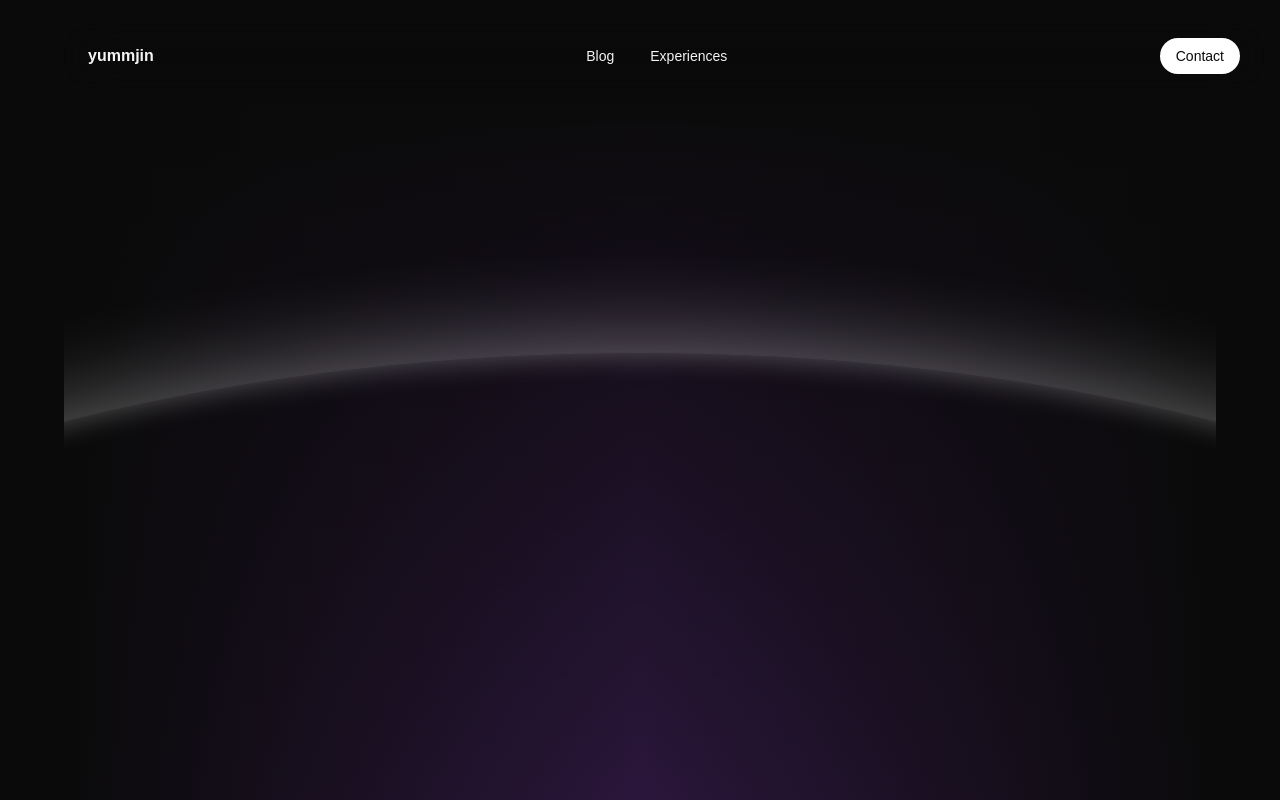
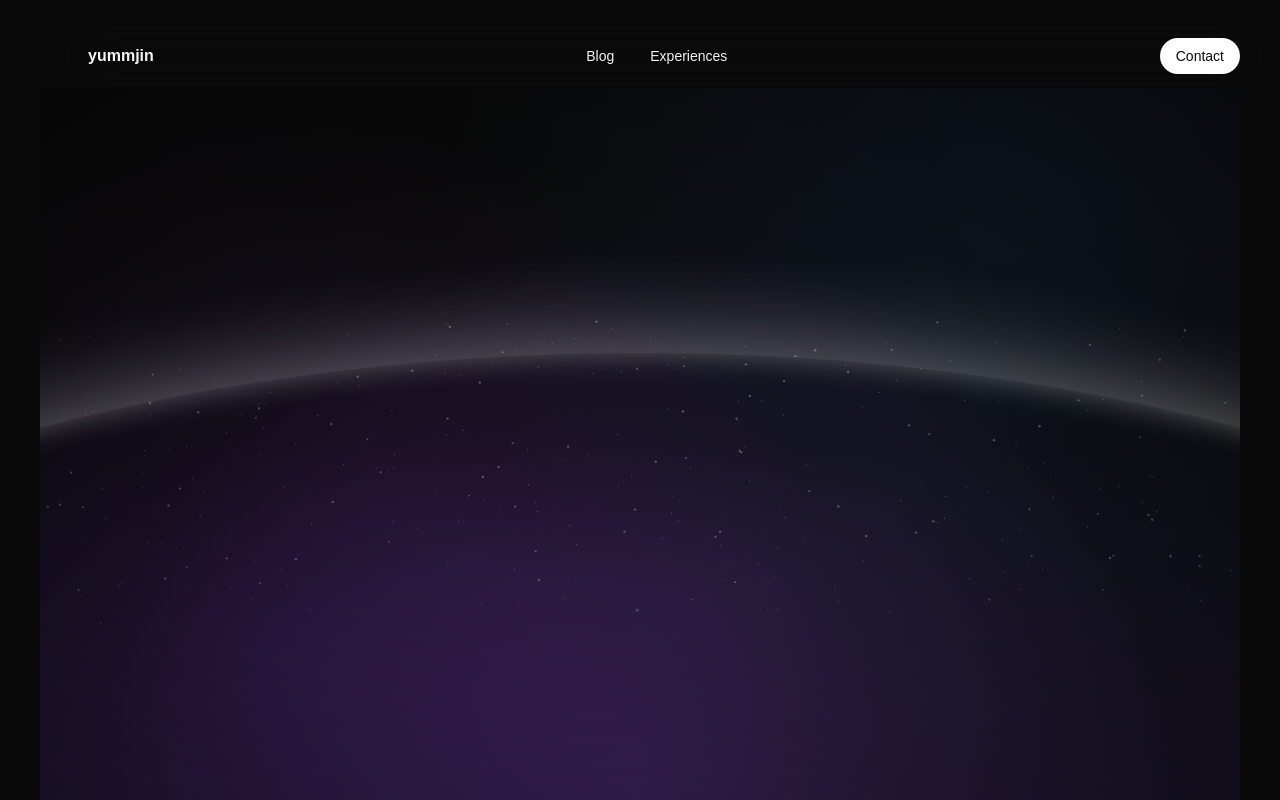
Before and after one commit to yummjin/port, a Next.js app: page / in a window 1280 px wide. Built offline with nearby package versions, Linux system fonts and the light colour scheme; a web font is replaced by a local one.

Commit message:
design : improve design and padding structure

```diff
--- a/src/pages/index.tsx
+++ b/src/pages/index.tsx
@@ -1,6 +1,18 @@
+import { motion } from "motion/react";
 import Head from "next/head";
 
 import { RootLayout } from "@/shared/layouts";
+
+const particles = Array.from({ length: 300 }, (_, i) => ({
+  id: i,
+  x: Math.random() * 100,
+  y: Math.random() * 100,
+  size: Math.random() * 1.5 + 0.5,
+  duration: Math.random() * 10 + 8,
+  delay: Math.random() * 5,
+  xMove: Math.random() * 50 - 25,
+  yMove: Math.random() * 60 - 30,
+}));
 
 export default function Home() {
   return (
@@ -14,8 +26,52 @@ export default function Home() {
       </Head>
 
       <section className="relative flex h-[calc(100vh-88px)] w-full flex-col overflow-hidden">
-        <div className="pointer-events-none absolute inset-0 bg-gradient-to-t from-purple-500/20 to-transparent" />
-        <div className="from-background to-background pointer-events-none absolute inset-0 bg-gradient-to-r via-transparent" />
+        <div className="absolute relative top-60 left-0 h-2/5">
+          {particles.map((particle) => (
+            <motion.div
+              key={particle.id}
+              className="pointer-events-none absolute rounded-full bg-white/30"
+              style={{
+                width: particle.size,
+                height: particle.size,
+                left: `${particle.x}%`,
+                top: `${particle.y}%`,
+              }}
+              animate={{
+                y: [0, particle.yMove, 0, -particle.yMove, 0],
+                x: [0, particle.xMove, -particle.xMove, particle.xMove / 2, 0],
+                opacity: [1],
+                scale: [1, 1.2, 0.8, 1.1, 1],
+              }}
+              transition={{
+                duration: particle.duration,
+                repeat: Infinity,
+                delay: particle.delay,
+                ease: "easeInOut",
+              }}
+            />
+          ))}
+        </div>
+
+        <div
+          className="pointer-events-none absolute inset-0"
+          style={{
+            background: `
+              radial-gradient(circle at 20% 80%, rgba(147, 51, 234, 0.15) 0%, transparent 50%),
+              radial-gradient(circle at 80% 20%, rgba(59, 130, 246, 0.1) 0%, transparent 50%),
+              radial-gradient(circle at 50% 100%, rgba(168, 85, 247, 0.2) 0%, transparent 60%),
+              linear-gradient(to top, rgba(139, 92, 246, 0.15) 0%, transparent 50%)
+            `,
+          }}
+        />
+        <div
+          className="pointer-events-none absolute inset-0"
+          style={{
+            background: `
+              radial-gradient(ellipse at 50% 50%, transparent 30%, rgba(0, 0, 0, 0.4) 100%)
+            `,
+          }}
+        />
         <div
           className="absolute right-1/2 bottom-0 mx-auto w-[200vw] rounded-[50%] border border-[0.5px] border-white/20 shadow-[inset_0_0_30px_rgba(255,255,255,0.3),0_0_100px_rgba(255,255,255,0.4)]"
           style={{
--- a/src/shared/components/Header.tsx
+++ b/src/shared/components/Header.tsx
@@ -7,7 +7,7 @@ import { PATH } from "../constants";
 
 export default function Header() {
   return (
-    <header className="bg-background/50 h-header fixed top-6 z-50 flex w-[calc(100%-48px)] max-w-[1200px] flex-shrink-0 items-center justify-between rounded-full border border-white/10 px-6 py-4 backdrop-blur-xl lg:border-none">
+    <header className="bg-background/50 h-header fixed top-6 z-50 mx-[24px] flex w-[calc(100%-48px)] max-w-[1200px] flex-shrink-0 items-center justify-between rounded-full border border-white/10 px-6 py-4 backdrop-blur-xl lg:border-none">
       <Link href={PATH.HOME} className="cursor-pointer">
         <span className="font-bold">yummjin</span>
       </Link>
--- a/src/shared/layouts/PostLayout.tsx
+++ b/src/shared/layouts/PostLayout.tsx
@@ -11,7 +11,7 @@ export default function PostLayout({
 }) {
   return (
     <>
-      <div className="scrollbar-hide mt-6 mb-20 flex flex-col gap-12">
+      <div className="scrollbar-hide mt-6 mb-20 flex flex-col gap-12 px-6">
         <div className="flex flex-col gap-6">
           <div className="flex h-34 flex-col items-center justify-center gap-4">
             <h1 className="text-center text-xl leading-none font-semibold">
--- a/src/shared/layouts/RootLayout.tsx
+++ b/src/shared/layouts/RootLayout.tsx
@@ -4,7 +4,7 @@ import Header from "../components/Header";
 
 export default function RootLayout({ children }: { children: ReactNode }) {
   return (
-    <div className="bg-background scrollbar-hide absolute relative inset-0 mx-auto flex max-w-[1200px] flex-col overflow-y-scroll px-[24px]">
+    <div className="bg-background scrollbar-hide absolute relative inset-0 mx-auto flex max-w-[1200px] flex-col overflow-y-scroll">
       <Header />
       <main className="scrollbar-hide flex-1 pt-[calc(64px+24px)]">
         {children}
```
